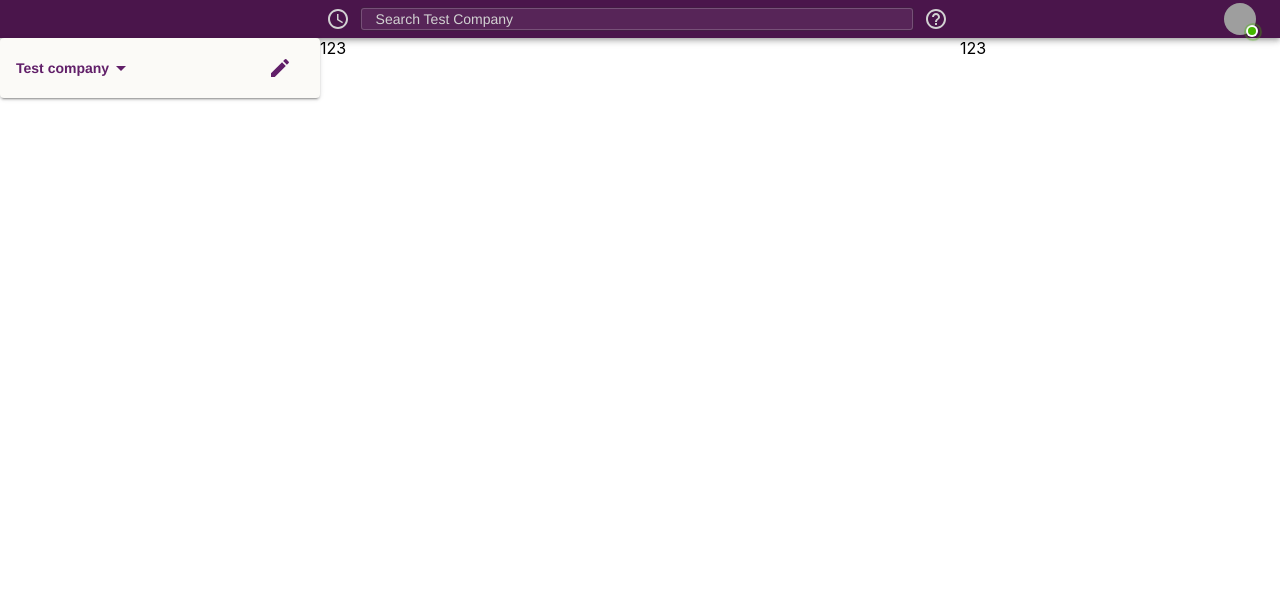
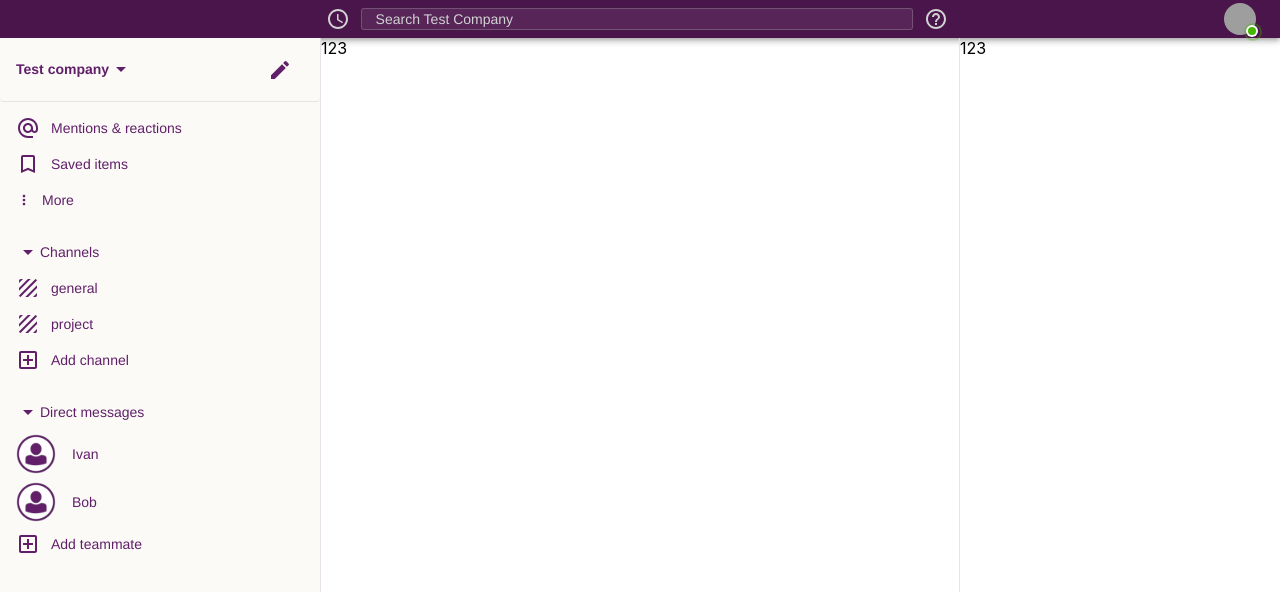
Before and after one commit to Hope-creator/react-slackclone, a React (Create React App) app: page / in a window 1280 px wide. Shown: the top 592 px of the page. Built offline with nearby package versions, Linux system fonts and the light colour scheme; grey boxes are pictures that could not be loaded.

Commit message:
Finish left side markup

```diff
--- a/src/pages/Company.tsx
+++ b/src/pages/Company.tsx
@@ -8,23 +8,30 @@ import {
   Toolbar,
   Tooltip,
   Typography,
-  Badge,
   Avatar,
   Paper,
   MenuItem,
-  Divider
+  Divider,
+  List,
 } from "@material-ui/core";
 import {
   createStyles,
   Theme,
   makeStyles,
-  withStyles,
 } from "@material-ui/core/styles";
+
 import AccessTimeIcon from "@material-ui/icons/AccessTime";
 import HelpOutlineIcon from "@material-ui/icons/HelpOutline";
+import DeveloperBoardIcon from "@material-ui/icons/DeveloperBoard";
+
+import { SimplePopover } from "../components/SimplePopover";
 import { CompanyMenuButton } from "../components/CompanyMenuButton";
-import DeveloperBoardIcon from "@material-ui/icons/DeveloperBoard";
-import { SimplePopover } from "../components/SimplePopover";
+import { SidebarListCreator } from "../functions/SidebarListCreator";
+import { MoreMenu } from "../components/MoreMenu";
+import { NestedList } from "../components/NestedList";
+import { Channel } from "../components/Channel";
+import { DirectMessageListItem } from "../components/DirectMessageListItem";
+import { StyledBadge } from "../components/StyledBadge";
 
 const useStyles = makeStyles((theme: Theme) =>
   createStyles({
@@ -76,53 +83,36 @@ const useStyles = makeStyles((theme: Theme) =>
     submenuContainer: {
       width: 300,
       padding: "17px 0",
-      backgroundColor: "rgba(248,248,248,1)"
+      backgroundColor: "rgba(248,248,248,1)",
     },
     captionText: {
-      paddingLeft: "16px"
+      paddingLeft: "16px",
     },
     companyMenuButton: {
       backgroundColor: "#FBFAF7",
+      height: 64,
       justifyContent: "start",
       fontWeight: 700,
+      borderBottom: "1px solid rgb(233,227,230)",
+      boxShadow: "none",
       color: theme.palette.primary.main,
       "&:hover": {
-        backgroundColor: "#DCEEE4"
-      }
-    }
+        backgroundColor: theme.palette.secondary.light,
+      },
+    },
+    channelSidebar: {
+      backgroundColor: "#FBFAF7",
+      height: "100vh",
+    },
+    workspace: {
+      height: "100vh",
+      borderLeft: "1px solid rgb(233,227,230)",
+      borderRight: "1px solid rgb(233,227,230)",
+    },
   })
 );
 
-const StyledBadge = withStyles((theme: Theme) =>
-  createStyles({
-    badge: {
-      backgroundColor: "#44b700",
-      color: "#44b700",
-      boxShadow: `0 0 0 2px ${theme.palette.background.paper}`,
-      "&::after": {
-        position: "absolute",
-        top: 0,
-        left: 0,
-        width: "100%",
-        height: "100%",
-        borderRadius: "50%",
-        animation: "$ripple 1.2s infinite ease-in-out",
-        border: "1px solid currentColor",
-        content: '""',
-      },
-    },
-    "@keyframes ripple": {
-      "0%": {
-        transform: "scale(.8)",
-        opacity: 1,
-      },
-      "100%": {
-        transform: "scale(2.4)",
-        opacity: 0,
-      },
-    },
-  })
-)(Badge);
+
 
 export const Company = () => {
   const classes = useStyles();
@@ -179,8 +169,11 @@ export const Company = () => {
         </Toolbar>
       </AppBar>
       <Grid container>
-        <Grid item xs={3}>
-          <CompanyMenuButton buttonClassName={classes.companyMenuButton} companyName="Test company">
+        <Grid item xs={3} className={classes.channelSidebar}>
+          <CompanyMenuButton
+            buttonClassName={classes.companyMenuButton}
+            companyName="Test company"
+          >
             <Grid
               wrap="nowrap"
               alignItems="center"
@@ -207,16 +200,29 @@ export const Company = () => {
               anchorPopupBlockHorizontal="center"
             >
               <Paper className={classes.submenuContainer}>
-                  <Typography className={classes.captionText} variant="caption">Administration</Typography>
+                <Typography className={classes.captionText} variant="caption">
+                  Administration
+                </Typography>
                 <MenuItem>Manage members</MenuItem>
                 <MenuItem>Manage apps</MenuItem>
               </Paper>
             </SimplePopover>
-              <Divider />
             <MenuItem>Sign out of Test company</MenuItem>
           </CompanyMenuButton>
+          <List>
+            {["Mentions & reactions", "Saved items", "More"].map((item) => (
+              <SidebarListCreator componentName={item} />
+            ))}
+            <MoreMenu />
+          </List>
+          <NestedList buttonText="Add channel" listTitle="Channels">
+            {["general","project"].map(item=><Channel name={item} />)}
+          </NestedList>
+          <NestedList listTitle="Direct messages" buttonText="Add teammate">
+              {["Ivan", "Bob"].map(user=><DirectMessageListItem name={user} />)}
+          </NestedList>
         </Grid>
-        <Grid item xs>
+        <Grid item xs className={classes.workspace}>
           123
         </Grid>
         <Grid item xs={3}>
```
Lines whose indentation alone changed are shown as unchanged.
